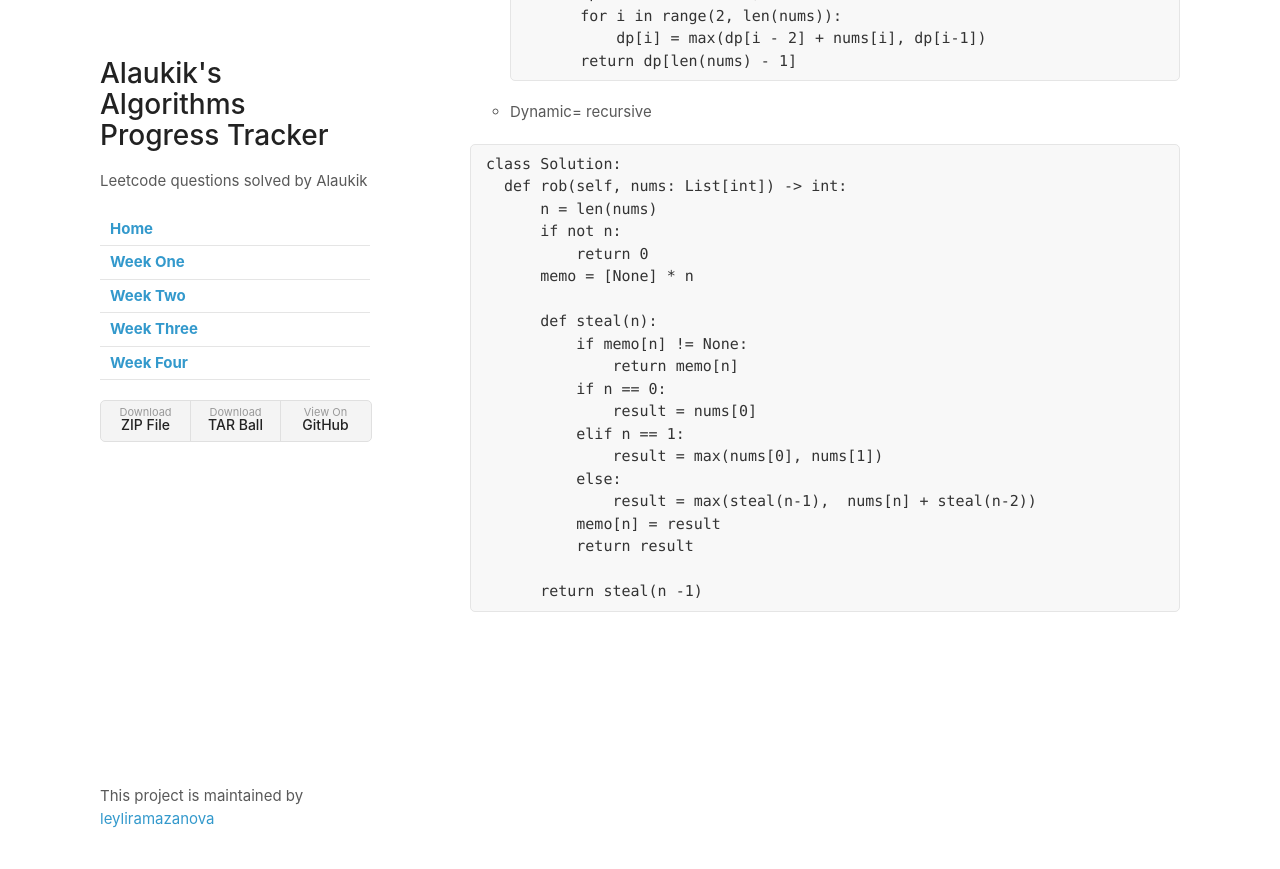
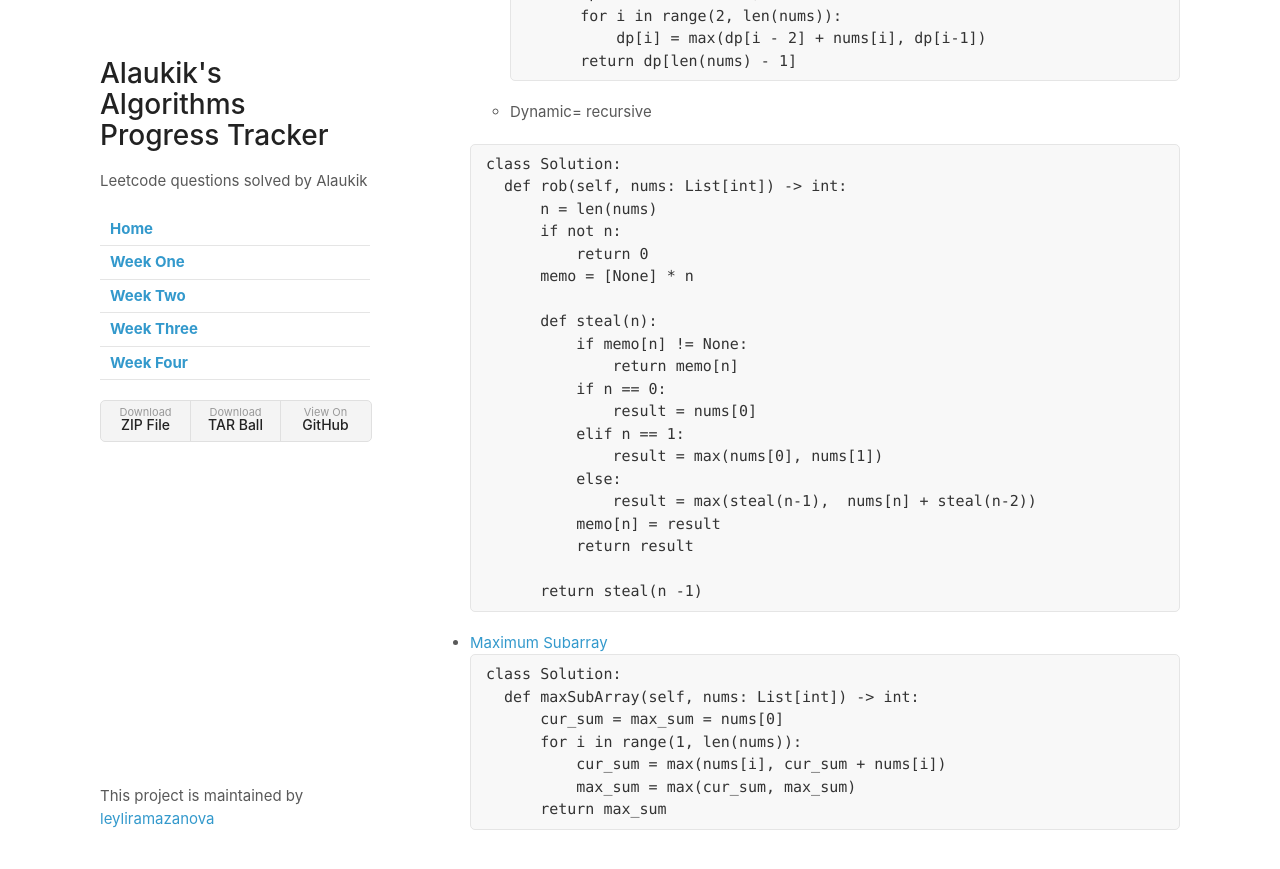
Before and after one commit to leyliramazanova/Five-Weeks-of-Leet-Code, a Jekyll site: the page built from weekFive.md, in a window 1280 px wide and 900 px high, scrolled down 755 px. Shown: the top 869 px of the window. Built offline with Jekyll 4.4.1, drawn with Linux system fonts in a browser that asks for light colours; our own code applies the rules of GitHub Pages for plain Markdown files.

Commit message:
Update weekFive.md

````diff
--- a/weekFive.md
+++ b/weekFive.md
@@ -60,3 +60,15 @@
 
         return steal(n -1)
     ```
+
+
+- [Maximum Subarray](https://leetcode.com/problems/maximum-subarray/submissions/)
+  ```python
+  class Solution:
+    def maxSubArray(self, nums: List[int]) -> int:
+        cur_sum = max_sum = nums[0]
+        for i in range(1, len(nums)):
+            cur_sum = max(nums[i], cur_sum + nums[i])
+            max_sum = max(cur_sum, max_sum)
+        return max_sum
+   ```
````
